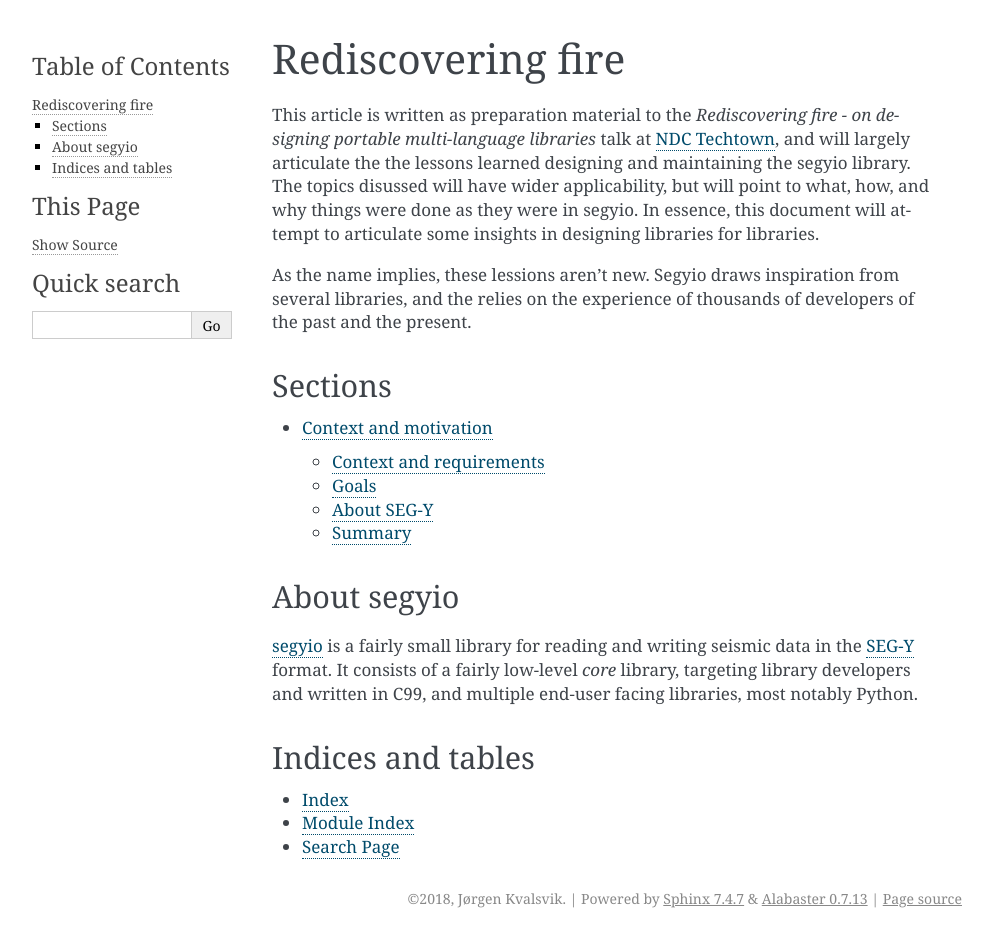
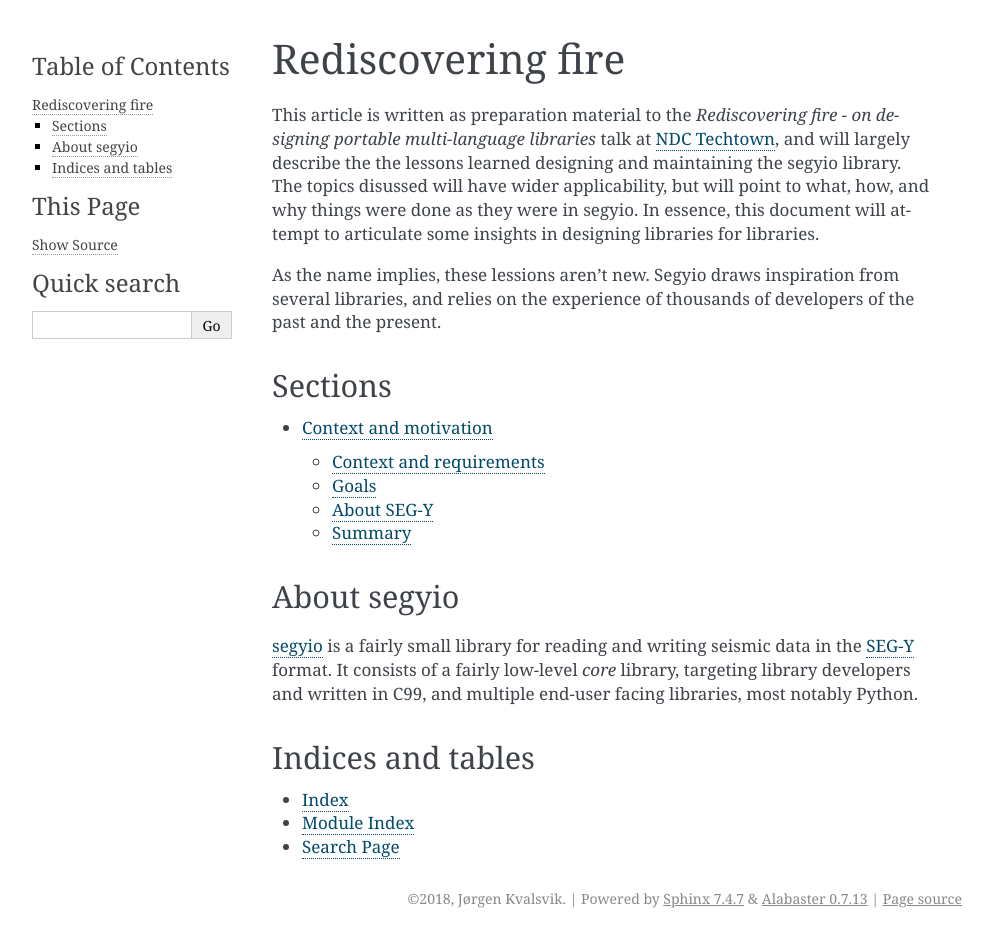
Before and after one commit to jokva/talks, a Sphinx documentation site: the page built from rediscovering-fire/source/index.rst, in a window 1280 px wide. Shown: the whole page, without its empty margins (148-1140 px from the left). Built offline with Sphinx 7.4.7, drawn with Linux system fonts in a browser that asks for light colours.

Commit message:
Fix typos and clumsy sentences (index, context)

```diff
--- a/rediscovering-fire/source/index.rst
+++ b/rediscovering-fire/source/index.rst
@@ -5,15 +5,15 @@ Rediscovering fire
 This article is written as preparation material to the *Rediscovering fire - on
 designing portable multi-language libraries* talk at `NDC Techtown
 <https://ndctechtown.com/talk/rediscovering-fire-on-designing-portable-multi-language-libraries/>`_,
-and will largely articulate the the lessons learned designing and maintaining
-the segyio library. The topics disussed will have wider applicability, but will
+and will largely describe the the lessons learned designing and maintaining the
+segyio library. The topics disussed will have wider applicability, but will
 point to what, how, and why things were done as they were in segyio. In
 essence, this document will attempt to articulate some insights in designing
 libraries for libraries.
 
 As the name implies, these lessions aren't new. Segyio draws inspiration from
-several libraries, and the relies on the experience of thousands of developers
-of the past and the present.
+several libraries, and relies on the experience of thousands of developers of
+the past and the present.
 
 Sections
 ========
```
Also changed, not shown: rediscovering-fire/source/context.rst (+12 -12 lines).
